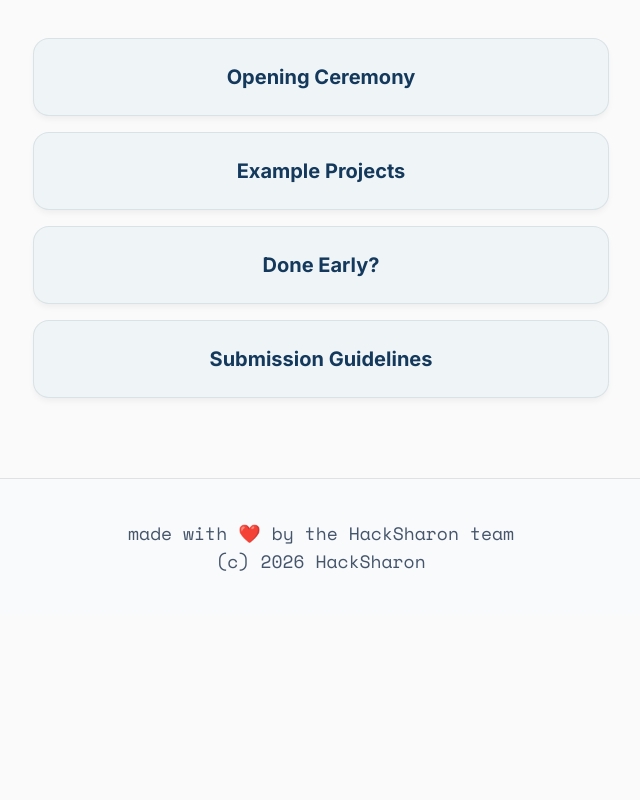
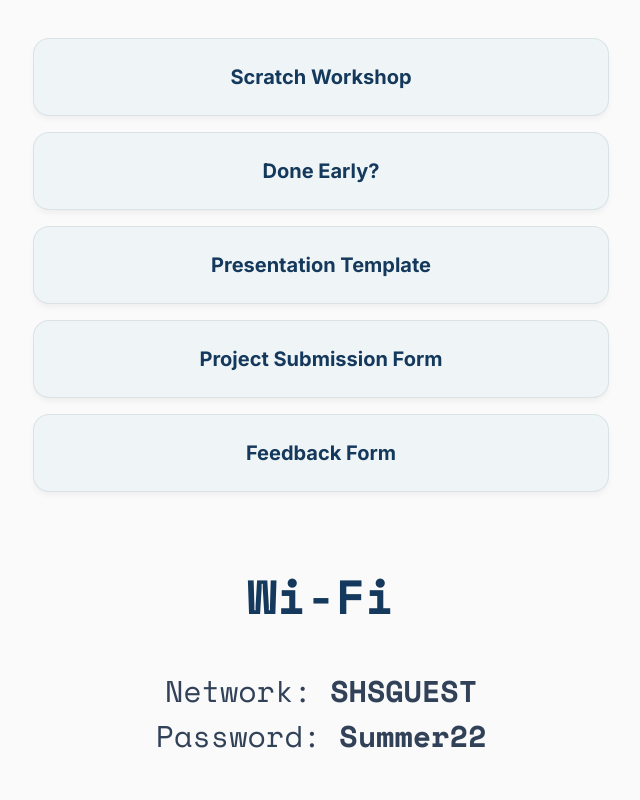
Before and after one commit to hacksharon/hacksharon-2026, a Next.js app: page /go in a window 1280 px wide. Shown: the part 440-1240 px from the top of the page, without its empty margins (319-959 px from the left). Before the commit the page ends 1055 px from the top, so only its background shows below. Built offline with nearby package versions, Linux system fonts and the light colour scheme.

Commit message:
Add quick links

```diff
--- a/src/app/go/page.tsx
+++ b/src/app/go/page.tsx
@@ -111,10 +111,26 @@
 
 const Links = () => {
     const links = [
-        { href: "", name: "Opening Ceremony" },
-        { href: "", name: "Example Projects" },
-        { href: "", name: "Done Early?" },
-        { href: "", name: "Submission Guidelines" },
+        {
+            href: "https://docs.google.com/presentation/d/1X9hJaRfAlpSTGpYleDJZlrT57WJXZMqLOrFyo565rXI/edit?usp=sharing",
+            name: "Scratch Workshop",
+        },
+        {
+            href: "https://docs.google.com/document/d/1NPmzoyoBm2CM8a9TIZI739GXTnNDBgrCLKxOG0fDu24/edit?usp=sharing",
+            name: "Done Early?",
+        },
+        {
+            href: "https://docs.google.com/presentation/d/1nlsooeK3z3J6DPyLEgatEinUvGxJ2TDhnXSIJfM-kWQ/edit?usp=sharing",
+            name: "Presentation Template",
+        },
+        {
+            href: "https://docs.google.com/forms/d/e/1FAIpQLSeCDej_CQt0m2NXVZ1vEO_RS5PSHqRJ8N4JEiXZp9grUc5Tnw/viewform?usp=header",
+            name: "Project Submission Form",
+        },
+        {
+            href: "https://docs.google.com/forms/d/e/1FAIpQLSdvIgP3UixXRTO2nAMQuFu1LYIN3-cDzfJWccz11HTv_lMz0g/viewform?usp=dialog",
+            name: "Feedback Form",
+        },
     ];
 
     return (
@@ -143,6 +159,7 @@
                         >
                             <Link
                                 href={item.href}
+                                target="_blank"
                                 className="block w-full max-w-xl mx-auto glass-card p-6 overflow-hidden rounded-2xl border border-slate-200/50 bg-white/50 cursor-pointer font-bold text-xl text-brand-blue hover:text-brand-teal transition-colors"
                             >
                                 {item.name}
@@ -150,6 +167,23 @@
                         </motion.div>
                     ))}
                 </motion.div>
+            </div>
+        </section>
+    );
+};
+
+const Wifi = () => {
+    return (
+        <section id="wifi" className="my-20 px-6 relative scroll-mt-32">
+            <div className="max-w-6xl mx-auto text-center">
+                <h2 className="font-mono text-3xl sm:text-5xl font-bold mb-12 text-brand-blue">
+                    Wi-Fi
+                </h2>
+                <div className="font-mono text-2xl sm:text-3xl text-slate-700 leading-normal">
+                    Network: <span className="font-semibold">SHSGUEST</span>
+                    <br />
+                    Password: <span className="font-semibold">Summer22</span>
+                </div>
             </div>
         </section>
     );
@@ -163,6 +197,7 @@
             <div className="flex-1 pt-36">
                 <Countdown />
                 <Links />
+                <Wifi />
             </div>
 
             <section className="text-center w-full mt-auto">
```
